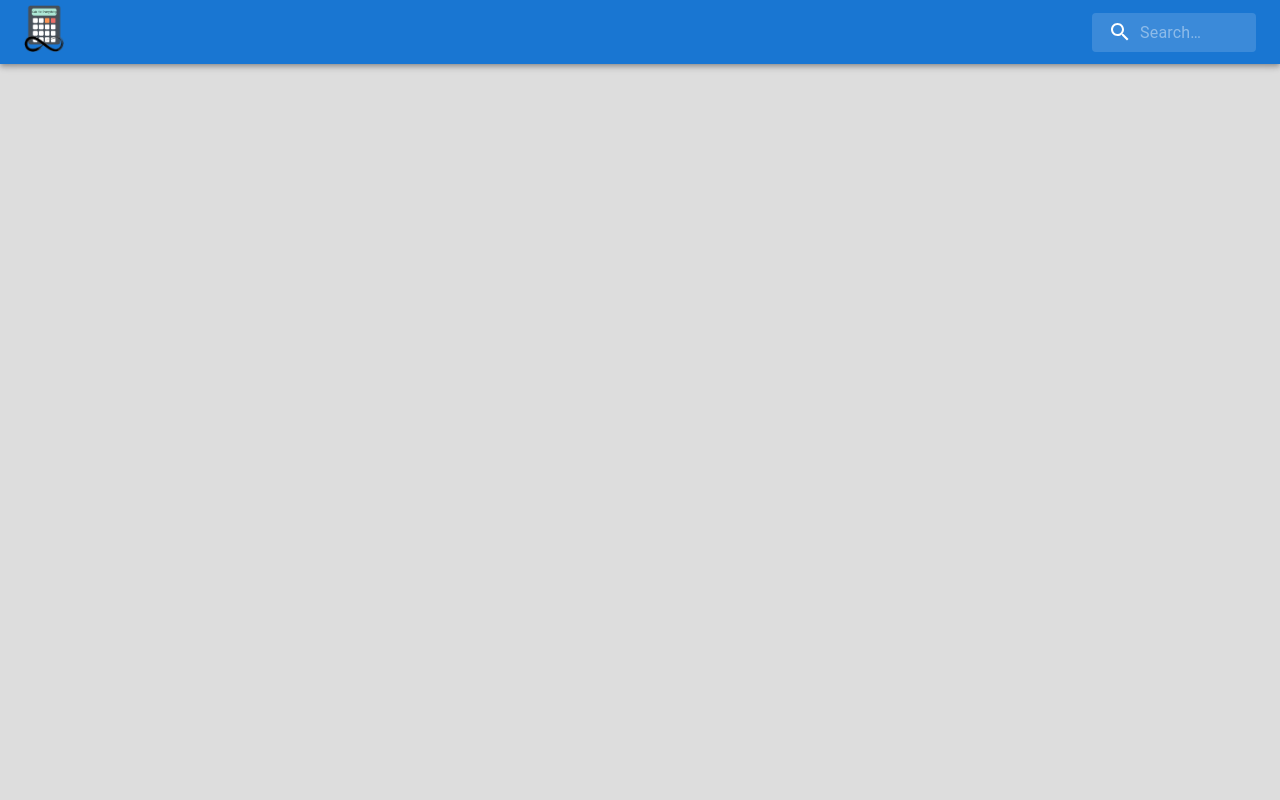
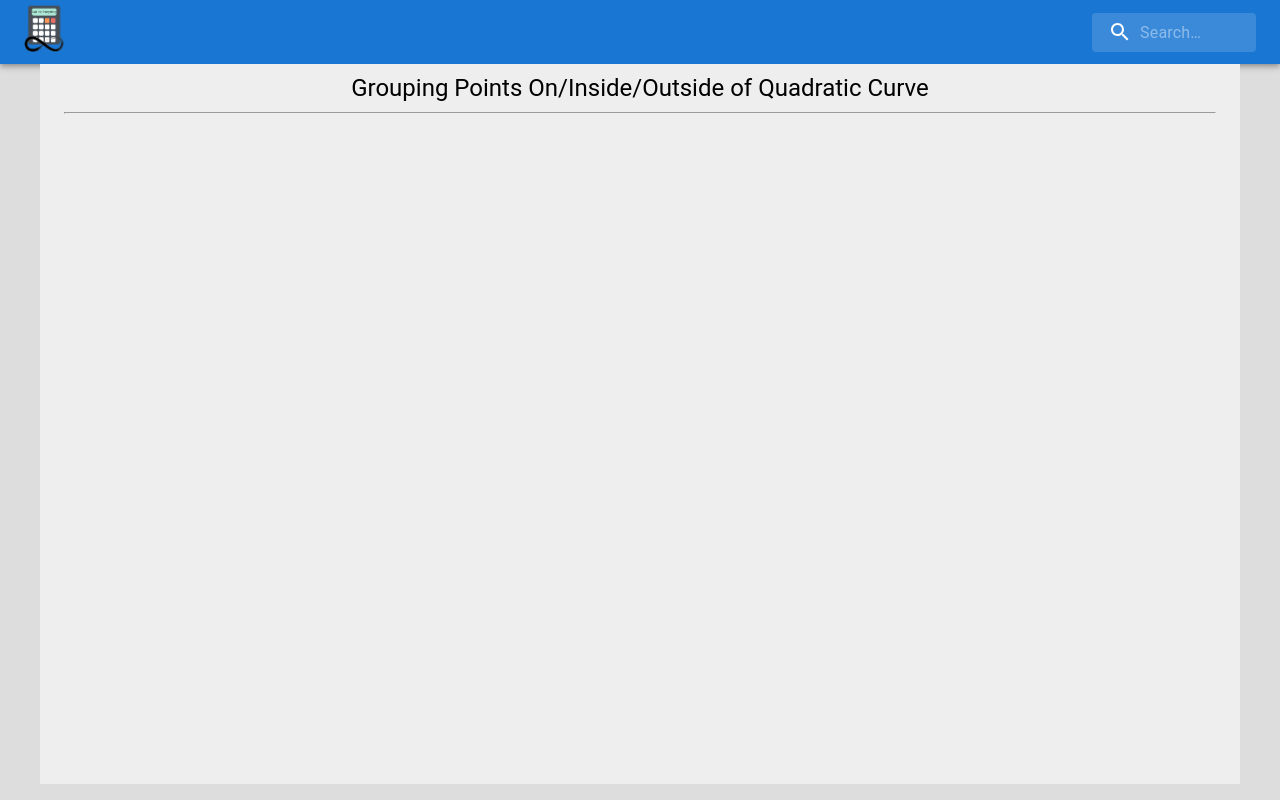
Before and after one commit to SarthakKeshari/calc_for_everything, a React (Create React App) app in the folder calculators/: page /groupingpointsoninsideoutsidequadraticcurve in a window 1280 px wide. Before the commit this address had no page. Built offline with nearby package versions, Linux system fonts and the light colour scheme.

Commit message:
Added folders for contribution

```diff
--- a/calculators/src/App.js
+++ b/calculators/src/App.js
@@ -76,6 +76,7 @@ import MainPolynomialEqDifferentialCalc from './mathematical/polynomialEqDiffere
 import MainPolynomialEqIntegralCalc from './mathematical/polynomialEqIntegralCalc/MainPolynomialEqIntegralCalc';
 import MainFormBuilder from './computer_science/formBuilder/MainFormBuilder';
 import MainQuestionPaperBuilder from './computer_science/questionPaperBuilder/MainQuestionPaperBuilder';
+import MainPointsInOnOutOfQuadCurveFinder from './mathematical/pointsInOnOutOfQuadCurveFinder/MainPointsInOnOutOfQuadCurveFinder';
 
 function App() {
   return (
@@ -137,6 +138,7 @@ function App() {
             <Route path="workandtimecalculator" element={<MainWorkAndTimeCalculator />} />
             <Route path="colinearpointsfinder" element={<MainCoLinearPointsFinder />} />
             <Route path="groupingpointsonsamesideofline" element={<MainPointsOnSameSideOfLineFinder />} />
+            <Route path="groupingpointsoninsideoutsidequadraticcurve" element={<MainPointsInOnOutOfQuadCurveFinder />} />
             <Route path="polynomialeqdifferentialcalc" element={<MainPolynomialEqDifferentialCalc />} />
             <Route path="polynomialeqintegralcalc" element={<MainPolynomialEqIntegralCalc />} />
             <Route path="lcmcalc" element={<MainLCMCalc />} />
--- a/calculators/src/Home.js
+++ b/calculators/src/Home.js
@@ -64,6 +64,7 @@ export default function Home() {
             <HomeGridItem calcName="Work and Time Calculator" path="/workandtimecalculator"/>
             <HomeGridItem calcName="Co-Linear Points Finder" path="/colinearpointsfinder"/>
             <HomeGridItem calcName="Grouping Points On Same Side Of Line" path="/groupingpointsonsamesideofline"/>
+            <HomeGridItem calcName="Grouping Points On/Inside/Outside of Quadratic Curve" path="/groupingpointsoninsideoutsidequadraticcurve"/>
             <HomeGridItem calcName="Polynomial Equation Differential Calculator" path="/polynomialeqdifferentialcalc"/>
             <HomeGridItem calcName="Polynomial Equation Integral Calculator" path="/polynomialeqintegralcalc"/>
             <HomeGridItem calcName="LCM Calculator" path="/lcmcalc"/>
--- /dev/null
+++ b/calculators/src/mathematical/pointsInOnOutOfQuadCurveFinder/MainPointsInOnOutOfQuadCurveFinder.js
@@ -0,0 +1,14 @@
+import React from 'react';
+import { Container, Typography } from '@mui/material';
+
+function MainPointsInOnOutOfQuadCurveFinder(){
+    return(
+        <Container maxWidth="lg" sx={{ bgcolor: '#eeeeee', minHeight: '90vh', paddingY:"10" }}>
+            <Typography pt={1} variant='h5' sx = {{textAlign: "center"}}>Grouping Points On/Inside/Outside of Quadratic Curve</Typography>
+            <hr/>
+            <br/>
+        </Container>
+    )
+}
+
+export default MainPointsInOnOutOfQuadCurveFinder;
```
